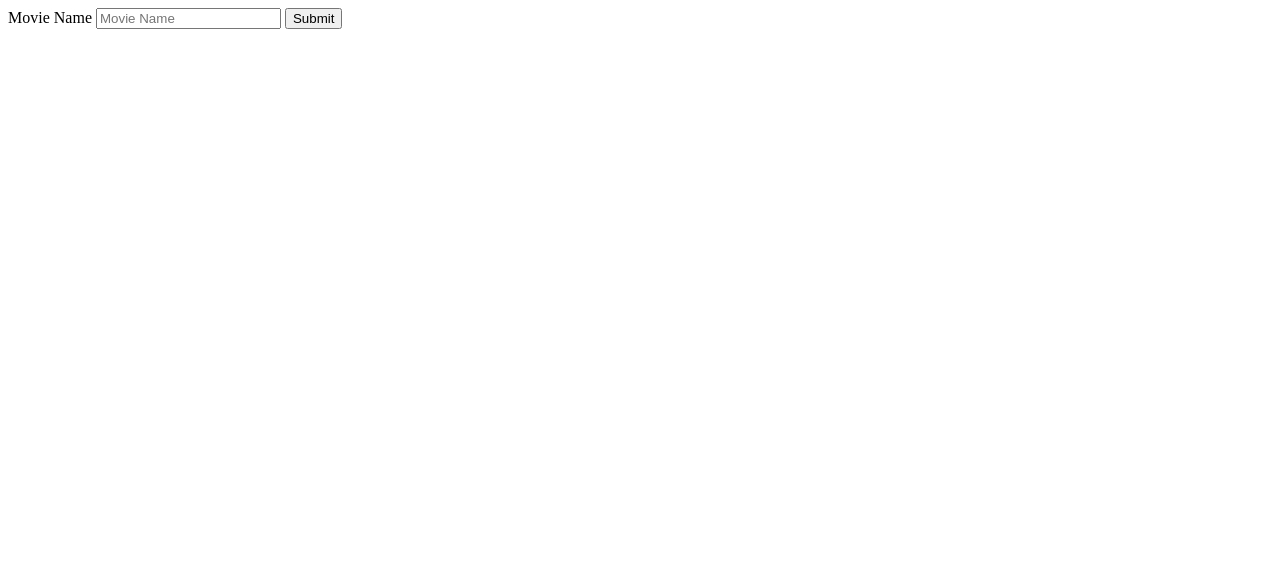
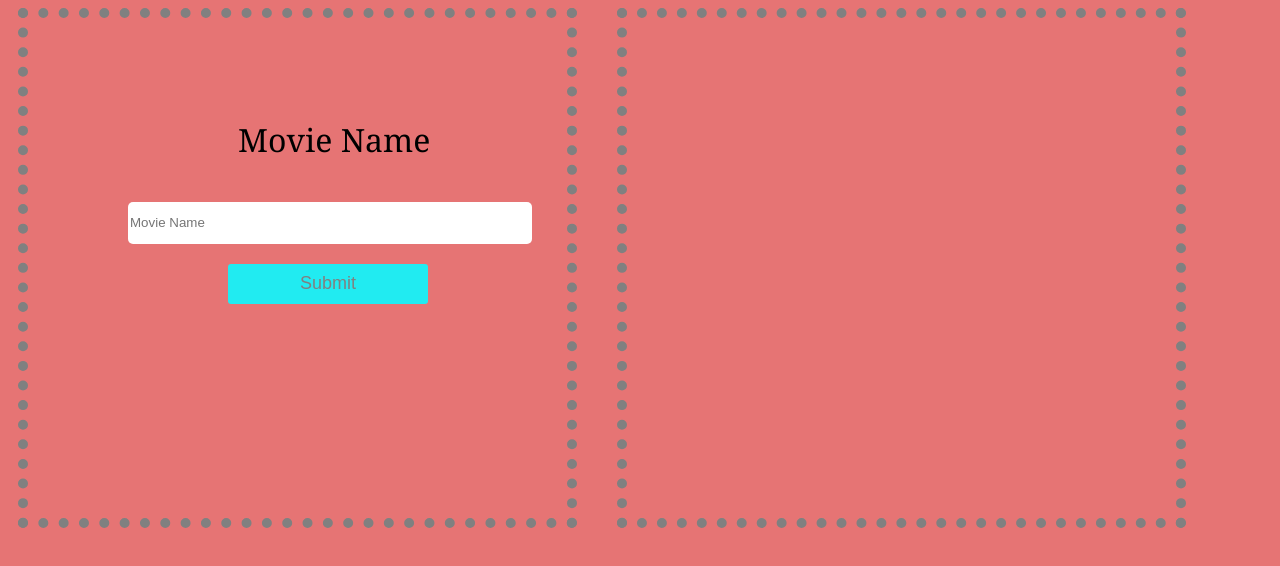
Before and after one commit to shubhamdobhal05/movies, a plain HTML site: page movies.html in a window 1280 px wide. Drawn offline with Linux system fonts and the light colour scheme.

Commit message:
Movies are added in the page

```diff
--- a/movies.html
+++ b/movies.html
@@ -5,11 +5,66 @@
     <meta http-equiv="X-UA-Compatible" content="IE=edge">
     <meta name="viewport" content="width=device-width, initial-scale=1.0">
     <title>Document</title>
+    <style>
+        body {
+            display: grid;
+            grid-template-columns: 45% 45%;
+            grid-gap: 40px;
+            background-color: rgb(230, 116, 116);
+        }
+        .input {
+            border: 10px dotted grey;
+            height: 300px;
+            padding: 100px 100px;
+            margin-left: 10px;
+            font-size: xx-large;
+        }
+        div > label {
+            margin-left: 110px;
+            font-family:Cambria, Cochin, Georgia, Times, 'Times New Roman', serif;
+        }
+        div > input {
+            width: 400px;
+            height: 40px;
+            border-radius: 5px;
+            border: none;
+
+        }
+        div > button {
+            width: 200px;
+            height: 40px;
+            margin-left: 100px;
+            border: none;
+            border-radius: 3px;
+            margin-top: 20px;
+            color: grey;
+            background-color: rgb(33, 235, 241);
+            font-size:large;
+        }
+        #data {
+            border: 10px dotted grey;
+            height: 500px;
+        }
+        img {
+            width: 250px;
+            height: 300px;
+            padding-left: 170px;
+            padding-top: 20px;
+        }
+        p {
+            padding-left: 170px;
+            font-family: Impact, Haettenschweiler, 'Arial Narrow Bold', sans-serif;
+            font-size: 20px;
+
+        }
+    </style>
 </head>
 <body>
-    <label>Movie Name</label>
-    <input type = "text" id = "movies" placeholder="Movie Name"/>
-    <button onclick="myMovies()">Submit</button>
+    <div class="input">
+        <label>Movie Name</label><br><br>
+        <input type = "text" id = "movies" placeholder="Movie Name"/><br>
+        <button onclick="myMovies()">Submit</button>
+    </div>
     <div id = "data"></div>
 </body>
 </html>
@@ -18,32 +73,37 @@
 
     let div = document.getElementById("data");
 
+
     async function myMovies() {
 
-        let movie = document.getElementById("movies").value;
+        let movies = document.getElementById("movies").value;
 
-        let res = await fetch(`https://www.omdbapi.com/?s=${movie}&apikey=2dc917e5`);
-        let data = await res.json();
+        let res = await fetch(`http://www.omdbapi.com/?apikey=2dc917e5&t=${movies}
+`);
+        let movie = await res.json();
        // console.log(data);
-        let movies = data.Search;
-       // console.log(movies)
-         movies.forEach(function(movie) {
+       // let movie = data.Search;
+       console.log(movie);
+
 
 
             let dataDiv = document.createElement("div");
 
             let name = document.createElement("p");
-            name.innerHTML = movie.Title;
+            name.textContent ="Movie Name:" +  movie.Title;
 
             let release = document.createElement("p");
-            release.innerHTML = movie.Year;
+            release.textContent = "Release Year:" + movie.Year;
 
             let poster = document.createElement("img");
             poster.src = movie.Poster;
 
-            dataDiv.append(poster, name, release);
+            let rating = document.createElement("p");
+            rating.textContent = "Imdb Rating:" + movie.imdbRating;
+
+            dataDiv.append(poster, name, release, rating);
             div.append(dataDiv);
-        })
+
 
 
 
```
